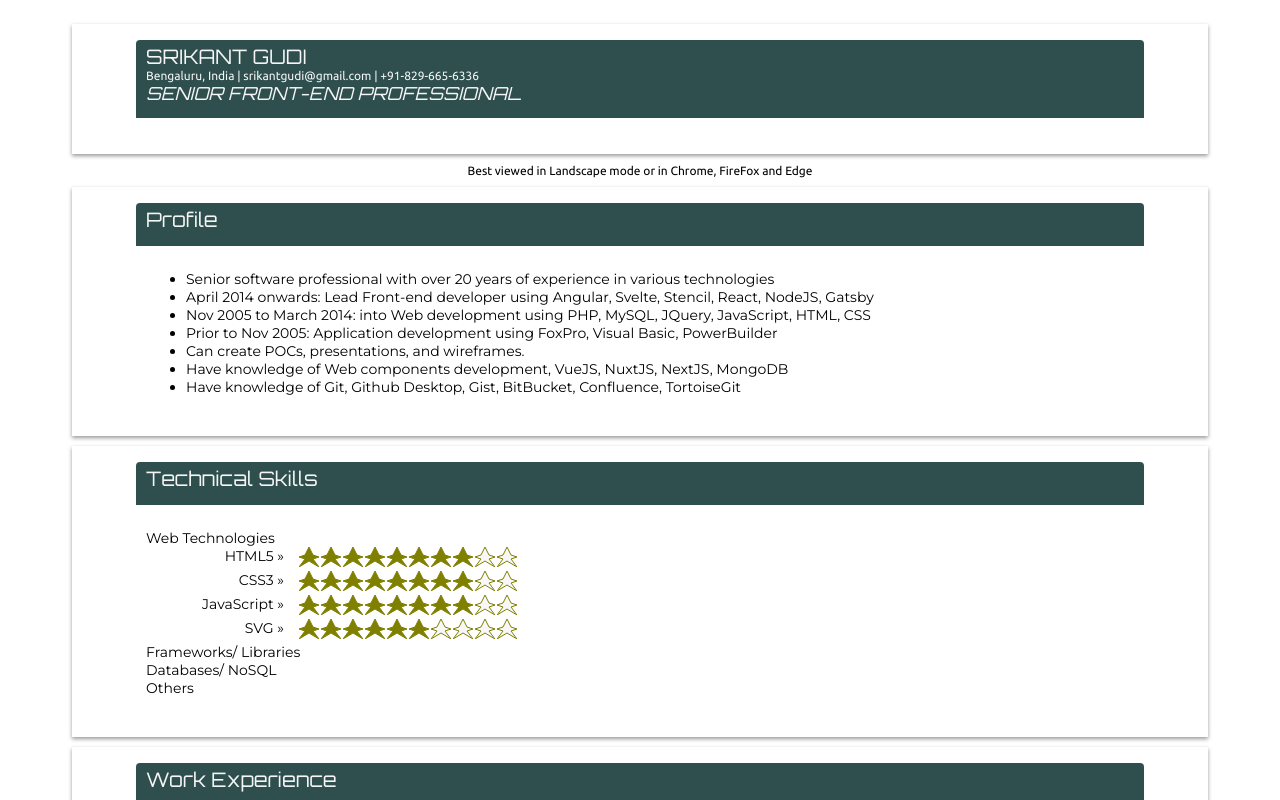
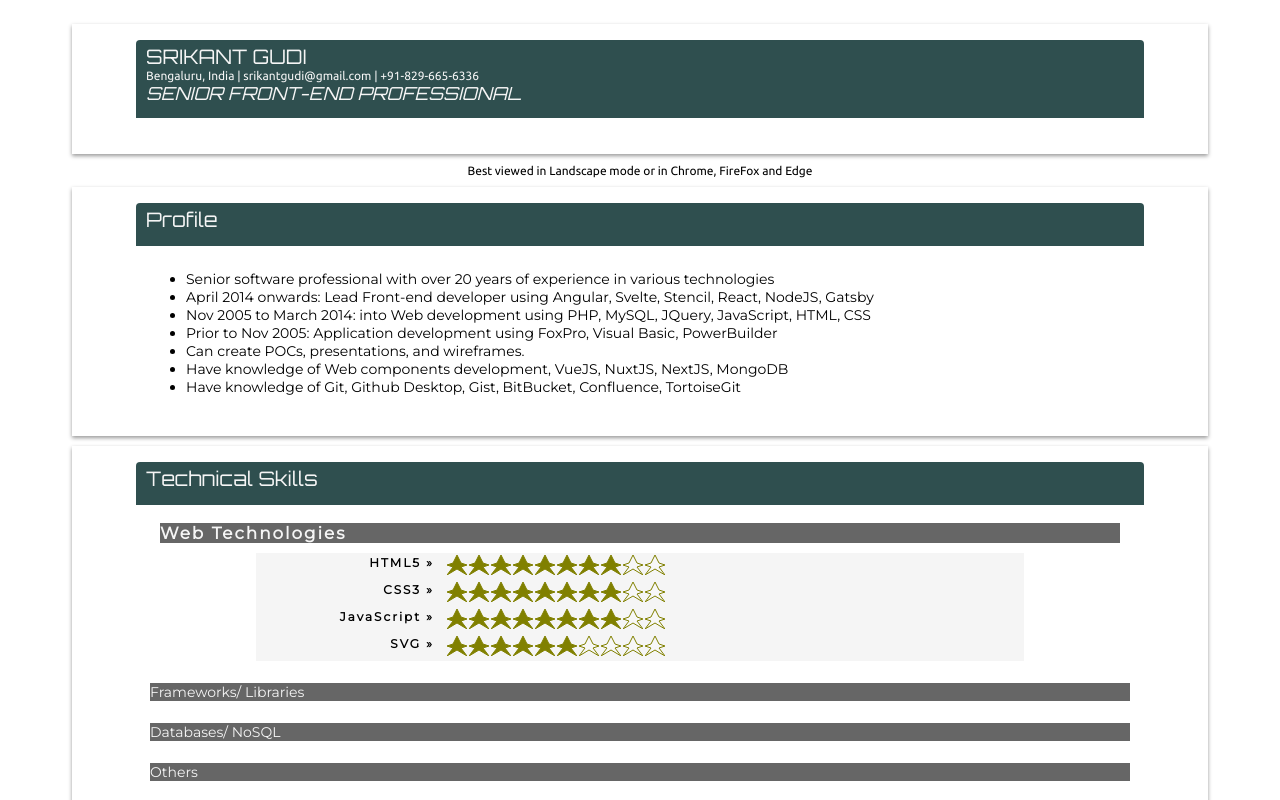
Before and after one commit to srikantgudi/srikantgudi.github.io, a Svelte app: page / in a window 1280 px wide. Shown: the top 800 px of the page. Built offline with nearby package versions, Linux system fonts and the light colour scheme.

Commit message:
Changed `groupinfo` width depending upon the viewport.

```diff
--- a/public/global.css
+++ b/public/global.css
@@ -43,30 +43,36 @@ main {
   padding: 0 20px;
 }
 .group {
-  background-color: #eeeeee;
-  padding: 4px 10px;
-  margin-bottom: 10px;
+  padding: 4px;
   cursor: pointer;
 }
 .group.active {
-  background-color: #666666;
-  color: whitesmoke;
+  margin: 4px 10px;
   font-weight: 600;
   font-size: 120%;
   letter-spacing: 2px;
 }
+.groupname {
+  background-color: #666666;
+  color: whitesmoke;
+}
 .groupinfo {
+  margin: 10px auto 0;
+  background-color: whitesmoke;
   display: none;
+  width: 80%;
 }
 .groupinfo.active {
   display: block;
 }
 .skill {
   display: flex;
+  font-size: 12px;
+  padding: 2px 10px;
 }
 .skillname {
   text-align: right;
-  width: 8em;
+  width: 15em;
 }
 .skillname:after {
   content: '\20\bb\20';
@@ -104,3 +110,8 @@ summary.section {
 .txtcenter {
   text-align: center;
 }
+@media screen and (max-width: 799px) {
+  .groupinfo {
+    width: 100%;
+  }
+}
--- a/src/Skills.svelte
+++ b/src/Skills.svelte
@@ -53,11 +53,11 @@
     Technical Skills
   </div>
   <div slot="content">
-    <dl class="skillgroups">
-      {#each skills as skill}
+    {#each skills as skill}
+      <dl class="group" class:active={currGroup === skill.group}>
         <dt class="groupname" on:click={() => currGroup = skill.group}>{skill.group}</dt>
         {#if currGroup === skill.group}
-        <dd>
+        <dd class="groupinfo" class:active={currGroup === skill.group}>
           {#each skill.items as item}
             <div class="skill">
               <span class="skillname">{item.name}</span>
@@ -66,7 +66,7 @@
           {/each}
         </dd>
         {/if}
-      {/each}
-    </dl>
+      </dl>
+    {/each}
   </div>
 </Panel>
```
Also changed, not shown: 1 other file (tests, documents, lock files or other folders).
